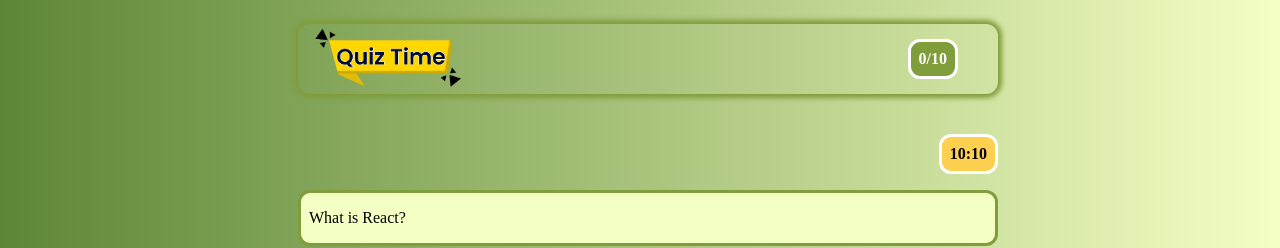
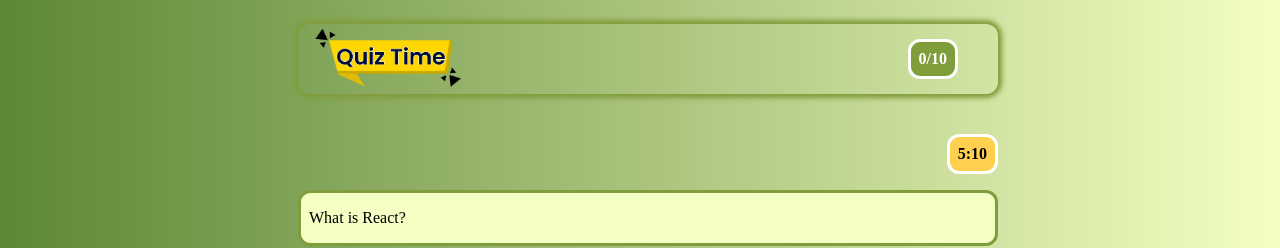
Before and after one commit to Prajakta3176/Quiz-App, a React (Vite) app: page /quiz in a window 1280 px wide. Shown: the top 248 px of the page. Built offline with nearby package versions, Linux system fonts and the light colour scheme.

Commit message:
updated timer

```diff
--- a/src/components/QuizData.jsx
+++ b/src/components/QuizData.jsx
@@ -38,17 +38,17 @@ export default function QuizData({timeRemaining,totalTime,setTimeRemaining,setSh
       }
     }
 
-    // useEffect(()=>{
-    //   if(timeRemaining === 0){
-    //     handleNextButton();
-    //     return;
-    //   }
-    //   const timer = setInterval(()=>{
-    //       setTimeRemaining(timeRemaining - 1);
-    //   },1000)
+    useEffect(()=>{
+      if(timeRemaining === 0){
+        handleNextButton();
+        return;
+      }
+      const timer = setInterval(()=>{
+          setTimeRemaining(timeRemaining - 1);
+      },1000)
 
-    //   return ()=> clearInterval(timer);
-    // },[timeRemaining,setTimeRemaining,handleNextButton])
+      return ()=> clearInterval(timer);
+    },[timeRemaining,setTimeRemaining,handleNextButton])
 
 
   return (
```
